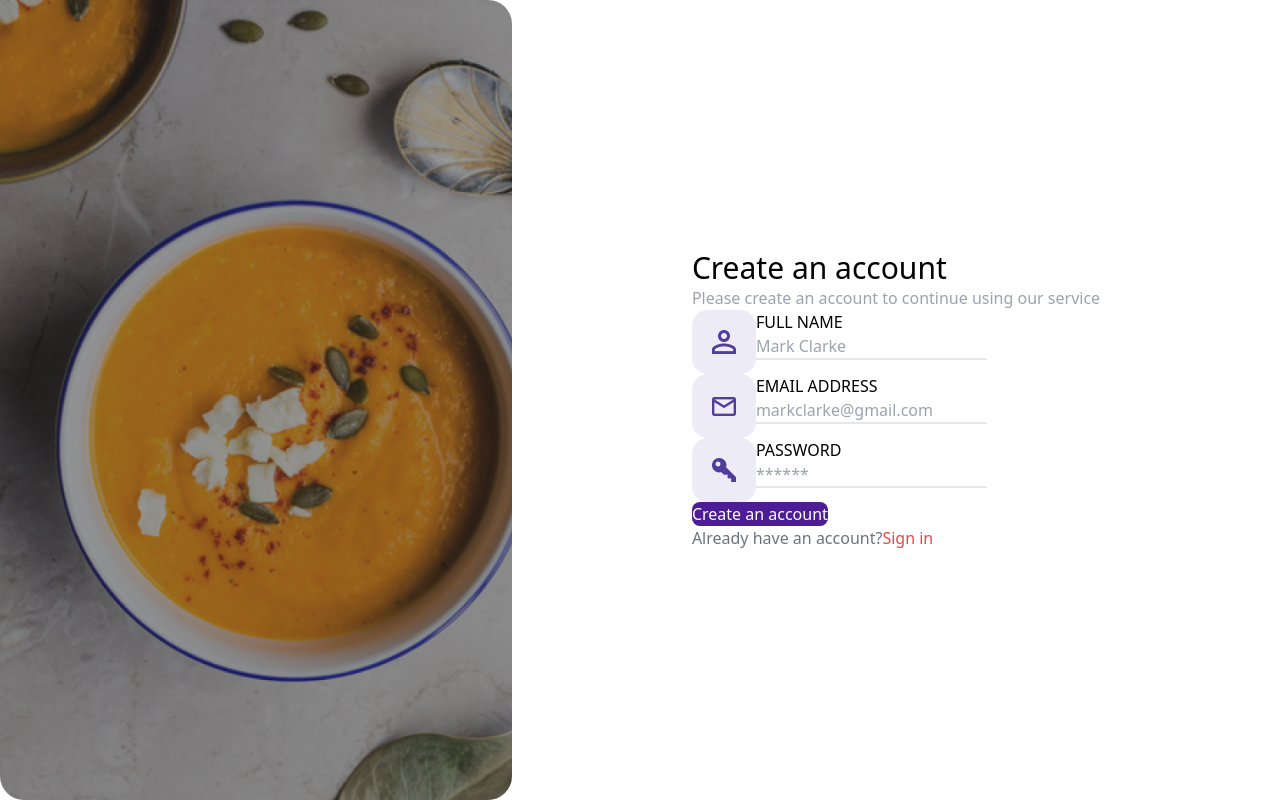
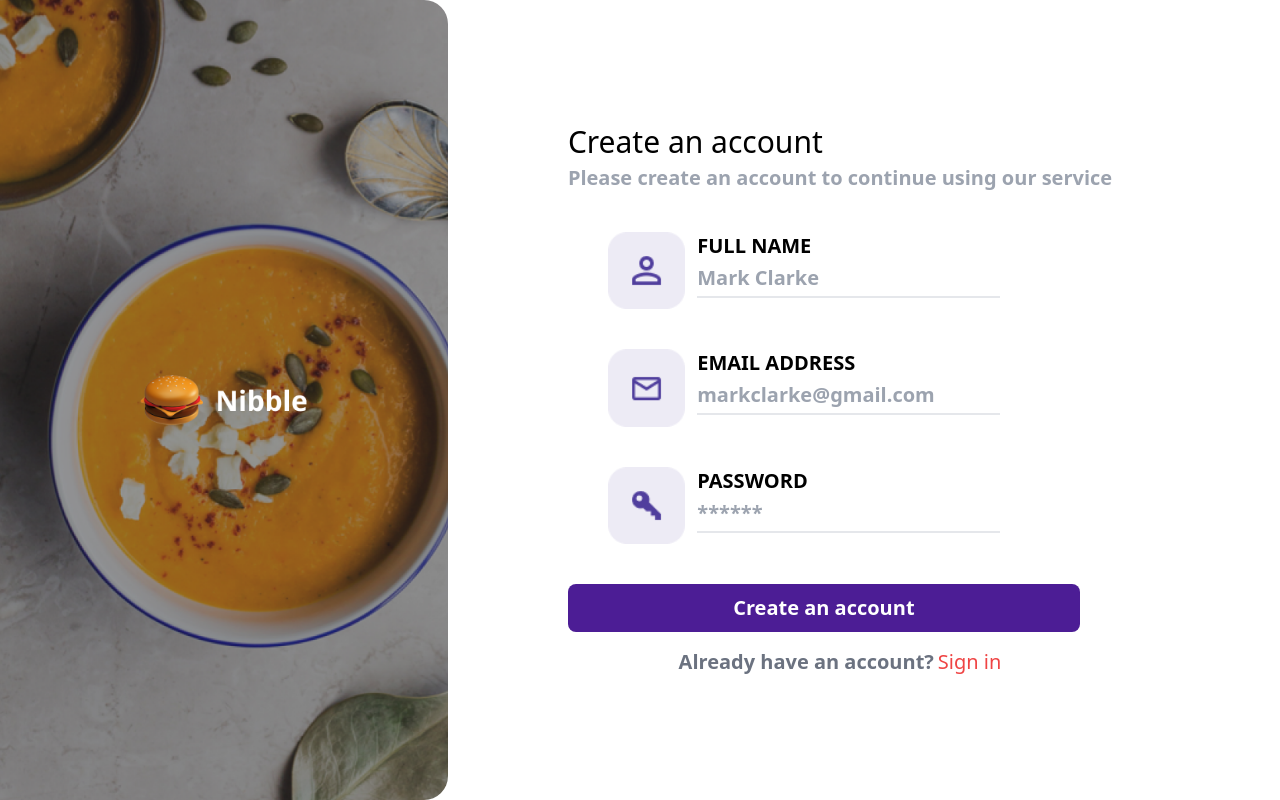
Before and after one commit to MohammadHoseynZamany/online-restaurant, a Next.js app: page /SignUp in a window 1280 px wide. Built offline with nearby package versions, Linux system fonts and the light colour scheme.

Commit message:
make signUp page

```diff
--- a/src/pages/SignUp.js
+++ b/src/pages/SignUp.js
@@ -2,10 +2,13 @@ import Image from "next/image"
 import { useState, useEffect } from "react"
 
 // import require images
-import signupImage from "@public/signupImage.png"
+import signupImage from "@public/signUp.png"
+import signupTabImage from "@public/signUpTab.png"
 import NameIcon from "@public/64px.png"
 import EmailIcon from "@public/Email.png"
 import PassIcon from "@public/password.png"
+
+//import global css
 import '@/app/globals.css'
 
 
@@ -24,6 +27,7 @@ export default function SignUp() {
     }
 
     const [windowDimensions, setWindowDimensions] = useState(getWindowDimensions());
+    const [signUpImage, setImage] = useState(signupImage)
 
     useEffect(() => {
         if (hasWindow) {
@@ -36,43 +40,49 @@ export default function SignUp() {
         }
     }, [hasWindow]);
 
-    console.log(windowDimensions)
+    useEffect(()=> {
+        if (windowDimensions.width < 768){
+            setImage(signupTabImage)
+        } else if (windowDimensions.width > 767){
+            setImage(signupImage)
+        }
+    }, [windowDimensions.width])
     return (
-        <div className="md:flex ">
-            <Image src={signupImage} alt="signUp" className="md:rounded-r-3xl rounded-b-3xl md:h-screen h-56 md:w-2/5 w-screen object-cover" />
+        <div className="md:flex text-sm md:text-md lg:text-lg xl:text-xl 2xl:text-2xl font-semibold overflow-hidden">
+            <Image src={signUpImage} alt="signUp" className="md:rounded-r-3xl md:rounded-b-none md:rounded-br-3xl rounded-b-3xl md:h-screen h-56 md:w-1/2 w-screen object-cover md:max-w-md" priority={true} />
             <div className="self-center w-3/5 flex justify-center">
-                <div>
+                <div className="ml-4">
                     <h2 className="text-3xl font-medium">
                         Create an account
                     </h2>
-                    <p className="text-gray-400">
+                    <p className="text-gray-400 mt-1">
                         Please create an account to continue using our service
                     </p>
-                    <div className="flex">
-                        <Image src={NameIcon} alt="Name" />
+                    <div className="flex m-10">
+                        <Image src={NameIcon} alt="Name" className="w-1/6" />
                         <div>
-                            <p>FULL NAME</p>
-                            <input type="text" className="border-b-2" placeholder="Mark Clarke" />
+                            <p className="ml-3">FULL NAME</p>
+                            <input type="text" className="border-b-2 ml-3 py-1" placeholder="Mark Clarke" />
                         </div>
                     </div>
-                    <div className="flex">
-                        <Image src={EmailIcon} alt="Email" />
+                    <div className="flex m-10">
+                        <Image src={EmailIcon} alt="Email" className="w-1/6"/>
                         <div>
-                            <p>EMAIL ADDRESS</p>
-                            <input type="email" className="border-b-2" placeholder="markclarke@gmail.com" />
+                            <p className="ml-3">EMAIL ADDRESS</p>
+                            <input type="email" className="border-b-2 ml-3 py-1" placeholder="markclarke@gmail.com" />
                         </div>
                     </div>
-                    <div className="flex">
-                        <Image src={PassIcon} alt="pass" />
+                    <div className="flex m-10">
+                        <Image src={PassIcon} alt="pass" className="w-1/6" />
                         <div>
-                            <p>PASSWORD</p>
-                            <input type="password" className="border-b-2" placeholder="******" />
+                            <p className="ml-3">PASSWORD</p>
+                            <input type="password" className="border-b-2 ml-3 py-1" placeholder="******" />
                         </div>
                     </div>
-                    <button className="bg-violet-900 text-white rounded-lg">Create an account</button>
-                    <div>
+                    <button className="bg-violet-900 text-white rounded-lg w-full max-w-lg h-10 lg:h-12">Create an account</button>
+                    <div className="text-center mt-4">
                         <p className="inline-block text-gray-500">Already have an account? </p>
-                        <a className="inline-block text-red-500 font-medium"> Sign in</a>
+                        <a className="inline-block text-red-500 font-medium ml-1"> Sign in</a>
                     </div>
                 </div>
             </div>
```
Also changed, not shown: public/signUp.png (added), public/signupImage.png (deleted).
